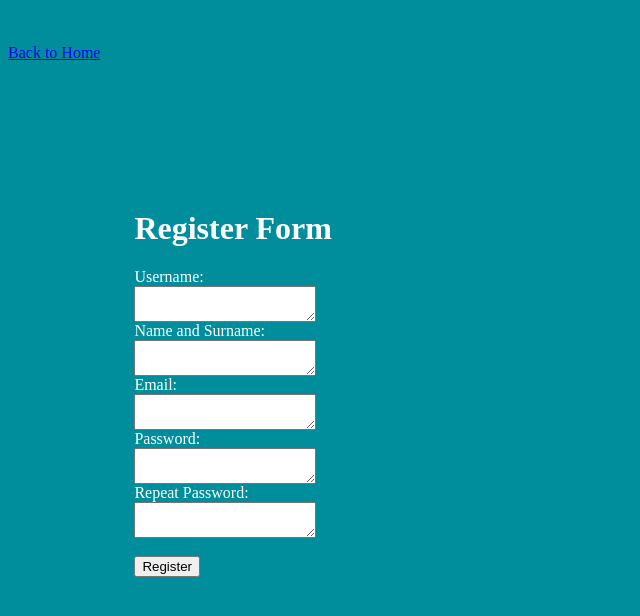
After one commit to MaciejBiernat/AskMate, a Flask app: page /register in a window 1280 px wide. The commit adds this page. Shown: the top 616 px of the page, without its empty margins (0-640 px from the left). Run offline with Flask 2, Linux system fonts and the light colour scheme.

Commit message:
add register template

```diff
--- a/server.py
+++ b/server.py
@@ -10,6 +10,11 @@ app = Flask(__name__)
 @app.route('/')
 def route_list():
     return render_template("index.html")
+
+
+@app.route('/register')
+def register():
+    return render_template("register.html")
 
 
 @app.route('/list')
--- /dev/null
+++ b/templates/register.html
@@ -0,0 +1,26 @@
+{% extends "layout.html" %}
+
+
+
+
+
+{% block content %}
+
+    <h1>Register Form</h1>
+    <form action="/register" method="POST">
+
+        Username:<br>
+        <textarea type="text" name="username" required></textarea><br>
+        Name and Surname:<br>
+        <textarea type="text" name="name" required></textarea><br>
+        Email:<br>
+        <textarea type="text" name="email" required></textarea><br>
+        Password:<br>
+        <textarea type="text" name="password" required></textarea><br>
+        Repeat Password:<br>
+        <textarea type="text" name="repeat password" required></textarea><br>
+        <br>
+        <button type="submit">Register</button>
+    </form>
+{% endblock %}
+{% include 'footer.html' %}
```
Also changed, not shown: templates/index.html (+11 -5 lines).
